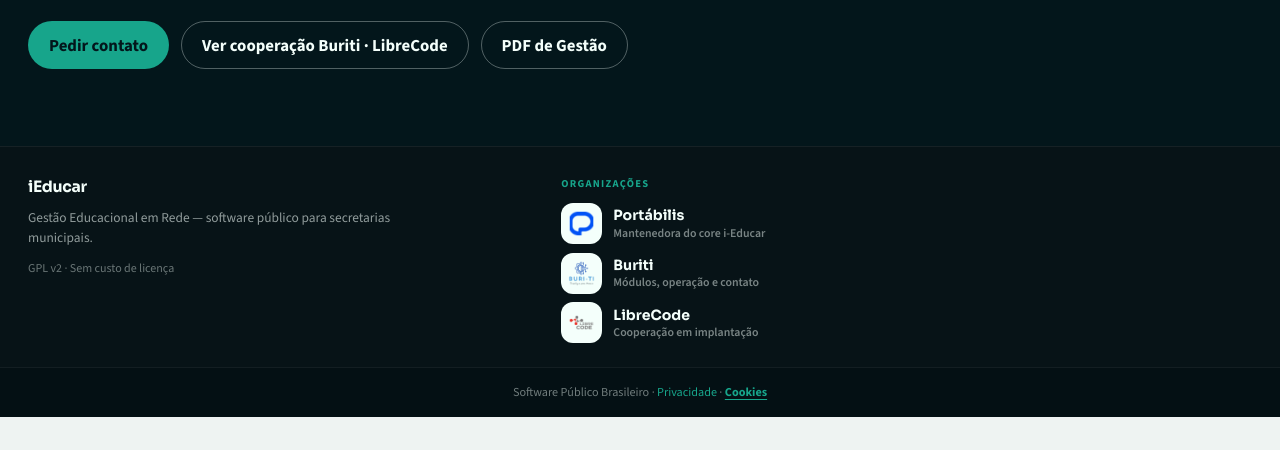
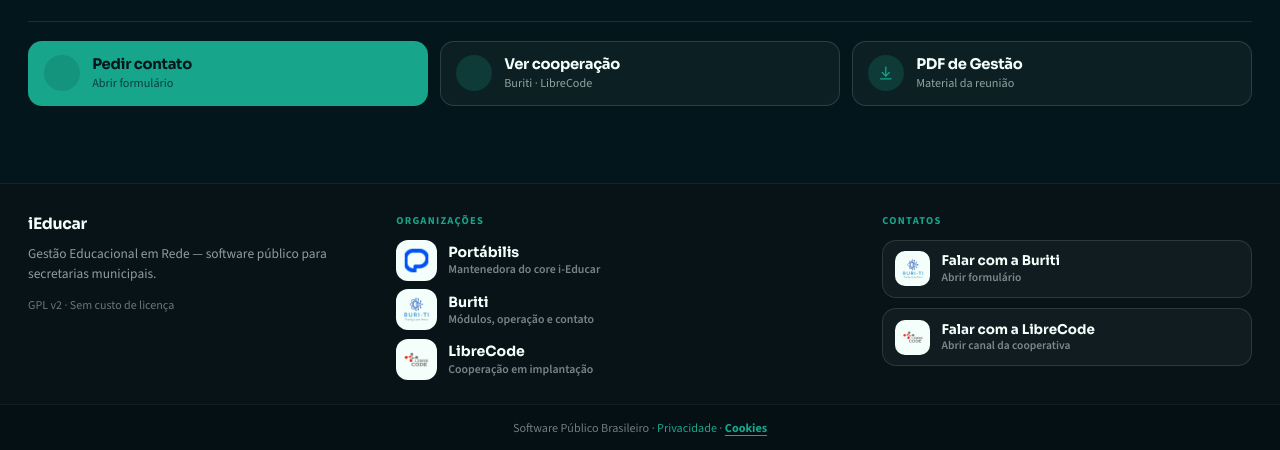
Before and after one commit to i-Educar/i-educar.github.io, a plain HTML site: page index.html in a window 1280 px wide. Shown: the part 8881-9331 px from the top of the page. Before the commit the page ends 9298 px from the top, so only its background shows below. Drawn offline with nearby package versions, Linux system fonts and the light colour scheme.

Commit message:
feat: contatos no rodapé e CTAs limpos no fluxo de decisão
Botões Buriti/LibreCode sem expor dados; ações finais com ícones integradas ao fluxograma.

Co-authored-by: Cursor <cursoragent@cursor.com>

```diff
--- a/assets/css/site.css
+++ b/assets/css/site.css
@@ -1088,22 +1088,79 @@ body.album-open { overflow: hidden; }
   transform: rotate(45deg);
   opacity: .85;
 }
-.decision-map {
-  margin: 0 0 1.5rem;
-  padding: 0;
-  border-radius: 18px;
-  overflow: hidden;
-  border: 1px solid rgba(244,255,251,.1);
-  background: #03161b;
+.decision-actions {
+  display: grid;
+  grid-template-columns: repeat(3, minmax(0, 1fr));
+  gap: .75rem;
+  margin-top: .15rem;
+  padding-top: 1.15rem;
+  border-top: 1px solid rgba(244, 255, 251, 0.1);
 }
-.decision-map img {
-  width: 100%;
-  height: auto;
-  display: block;
+.decision-action {
+  display: flex;
+  align-items: center;
+  gap: .75rem;
+  min-width: 0;
+  padding: .85rem .95rem;
+  border-radius: 14px;
+  border: 1px solid rgba(244, 255, 251, 0.14);
+  background: rgba(255, 255, 255, 0.04);
+  color: inherit;
+  text-decoration: none;
+  transition: background .2s ease, border-color .2s ease, transform .2s var(--ease);
 }
-@media (max-width: 720px) {
-  .decision-map { display: none; }
+.decision-action:hover {
+  background: rgba(23, 165, 139, 0.14);
+  border-color: rgba(23, 165, 139, 0.5);
+  transform: translateY(-1px);
 }
+.decision-action.is-primary {
+  background: var(--mint-2);
+  border-color: transparent;
+  color: var(--ink);
+}
+.decision-action.is-primary:hover {
+  background: #45c9a6;
+  border-color: transparent;
+}
+.decision-action-ico {
+  flex: 0 0 auto;
+  width: 2.25rem;
+  height: 2.25rem;
+  border-radius: 999px;
+  display: grid;
+  place-items: center;
+  background: rgba(23, 165, 139, 0.2);
+  color: var(--mint-2);
+}
+.decision-action.is-primary .decision-action-ico {
+  background: rgba(3, 22, 27, 0.12);
+  color: var(--ink);
+}
+.decision-action-ico svg {
+  width: 1.1rem;
+  height: 1.1rem;
+}
+.decision-action-copy {
+  display: grid;
+  gap: .1rem;
+  min-width: 0;
+  line-height: 1.2;
+}
+.decision-action-copy strong {
+  font-family: "Sora", sans-serif;
+  font-size: .92rem;
+  font-weight: 700;
+  letter-spacing: -0.02em;
+  color: #f4fffb;
+}
+.decision-action.is-primary .decision-action-copy strong { color: var(--ink); }
+.decision-action-copy em {
+  font-style: normal;
+  font-size: .76rem;
+  color: rgba(244, 255, 251, 0.58);
+}
+.decision-action.is-primary .decision-action-copy em { color: rgba(3, 22, 27, 0.7); }
 
 @media (max-width: 1020px) {
   .decision-flow {
@@ -1117,6 +1174,9 @@ body.album-open { overflow: hidden; }
   .decision-arrow {
     transform: rotate(135deg);
   }
+  .decision-actions {
+    grid-template-columns: 1fr;
+  }
 }
 
 .site-footer {
@@ -1127,8 +1187,8 @@ body.album-open { overflow: hidden; }
 }
 .footer-grid {
   display: grid;
-  grid-template-columns: minmax(14rem, 1fr) minmax(18rem, 1.4fr);
-  gap: 1.75rem 2.5rem;
+  grid-template-columns: minmax(12rem, 1fr) minmax(16rem, 1.35fr) minmax(14rem, 1.1fr);
+  gap: 1.75rem 2rem;
   padding: 1.75rem 0 1.5rem;
   align-items: start;
 }
@@ -1213,6 +1273,59 @@ body.album-open { overflow: hidden; }
   font-weight: 550;
   color: rgba(244, 255, 251, 0.48);
 }
+.contact-actions {
+  display: grid;
+  gap: .65rem;
+}
+.contact-btn {
+  display: flex;
+  align-items: center;
+  gap: .7rem;
+  min-width: 0;
+  padding: .65rem .75rem;
+  border-radius: 14px;
+  border: 1px solid rgba(244, 255, 251, 0.12);
+  background: rgba(255, 255, 255, 0.04);
+  text-decoration: none;
+  transition: background .2s ease, border-color .2s ease, transform .2s var(--ease);
+}
+.contact-btn:hover {
+  background: rgba(23, 165, 139, 0.14);
+  border-color: rgba(23, 165, 139, 0.45);
+  transform: translateY(-1px);
+}
+.contact-btn-ico {
+  flex: 0 0 auto;
+  width: 2.2rem;
+  height: 2.2rem;
+  border-radius: 10px;
+  display: grid;
+  place-items: center;
+  background: #f4fffb;
+  overflow: hidden;
+}
+.contact-btn-ico img {
+  width: 1.35rem;
+  height: 1.35rem;
+  object-fit: contain;
+}
+.contact-btn-copy {
+  display: grid;
+  gap: .08rem;
+  min-width: 0;
+  line-height: 1.2;
+}
+.contact-btn-copy strong {
+  font-family: "Sora", sans-serif;
+  font-size: .84rem;
+  font-weight: 700;
+  color: #f4fffb;
+}
+.contact-btn-copy em {
+  font-style: normal;
+  font-size: .72rem;
+  color: rgba(244, 255, 251, 0.48);
+}
 .footer-bar {
   border-top: 1px solid rgba(255,255,255,.06);
   background: #041014;
@@ -1241,6 +1354,7 @@ body.album-open { overflow: hidden; }
     grid-template-columns: 1fr;
     padding-top: 1.4rem;
   }
+  .footer-contacts { grid-column: 1 / -1; }
 }
 
 
--- a/index.html
+++ b/index.html
@@ -21,7 +21,7 @@
   <link rel="preconnect" href="https://fonts.googleapis.com">
   <link rel="preconnect" href="https://fonts.gstatic.com" crossorigin>
   <link href="https://fonts.googleapis.com/css2?family=Sora:wght@500;600;700&family=Source+Sans+3:wght@400;500;600;700&display=swap" rel="stylesheet">
-  <link rel="stylesheet" href="assets/css/site.css?v=footer2">
+  <link rel="stylesheet" href="assets/css/site.css?v=contact1">
 </head>
 <body>
   <header class="site-header">
@@ -621,10 +621,34 @@
           </li>
         </ol>
 
-        <div class="cta-row">
-          <a class="btn btn-primary" href="https://buriti.dev.br/public/#contato" rel="noopener noreferrer">Pedir contato</a>
-          <a class="btn btn-ghost" href="#equipe">Ver cooperação Buriti · LibreCode</a>
-          <a class="btn btn-ghost" href="docs/apresentacao-gestao-educacional.pdf?v=8" download="iEducar-Gestao-Educacional-em-Rede.pdf">PDF de Gestão</a>
+        <div class="decision-actions" role="group" aria-label="Ações após o fluxo">
+          <a class="decision-action is-primary" href="https://buriti.dev.br/public/#contato" rel="noopener noreferrer">
+            <span class="decision-action-ico" aria-hidden="true">
+              <svg viewBox="0 0 24 24" fill="none" stroke="currentColor" stroke-width="1.75"><use href="assets/icons/sprite.svg#i-message"></use></svg>
+            </span>
+            <span class="decision-action-copy">
+              <strong>Pedir contato</strong>
+              <em>Abrir formulário</em>
+            </span>
+          </a>
+          <a class="decision-action" href="#equipe">
+            <span class="decision-action-ico" aria-hidden="true">
+              <svg viewBox="0 0 24 24" fill="none" stroke="currentColor" stroke-width="1.75"><use href="assets/icons/sprite.svg#i-handshake"></use></svg>
+            </span>
+            <span class="decision-action-copy">
+              <strong>Ver cooperação</strong>
+              <em>Buriti · LibreCode</em>
+            </span>
+          </a>
+          <a class="decision-action" href="docs/apresentacao-gestao-educacional.pdf?v=8" download="iEducar-Gestao-Educacional-em-Rede.pdf">
+            <span class="decision-action-ico" aria-hidden="true">
+              <svg viewBox="0 0 24 24" fill="none" stroke="currentColor" stroke-width="1.75"><use href="assets/icons/sprite.svg#i-download"></use></svg>
+            </span>
+            <span class="decision-action-copy">
+              <strong>PDF de Gestão</strong>
+              <em>Material da reunião</em>
+            </span>
+          </a>
         </div>
       </div>
     </section>
@@ -669,6 +693,30 @@
             </a>
           </li>
         </ul>
+      </div>
+
+      <div class="footer-col footer-contacts">
+        <p class="footer-heading">Contatos</p>
+        <div class="contact-actions">
+          <a class="contact-btn" href="https://buriti.dev.br/public/#contato" rel="noopener noreferrer">
+            <span class="contact-btn-ico" aria-hidden="true">
+              <img src="assets/img/org-buriti.png" alt="" width="28" height="28">
+            </span>
+            <span class="contact-btn-copy">
+              <strong>Falar com a Buriti</strong>
+              <em>Abrir formulário</em>
+            </span>
+          </a>
+          <a class="contact-btn" href="https://librecode.coop/" rel="noopener noreferrer">
+            <span class="contact-btn-ico" aria-hidden="true">
+              <img src="assets/img/org-librecode.png" alt="" width="28" height="28">
+            </span>
+            <span class="contact-btn-copy">
+              <strong>Falar com a LibreCode</strong>
+              <em>Abrir canal da cooperativa</em>
+            </span>
+          </a>
+        </div>
       </div>
     </div>
 
```
Also changed, not shown: privacidade.html (+1 -1 lines), assets/icons/sprite.svg.
